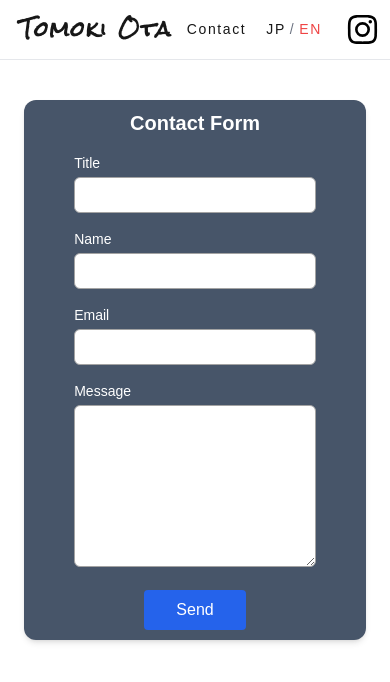
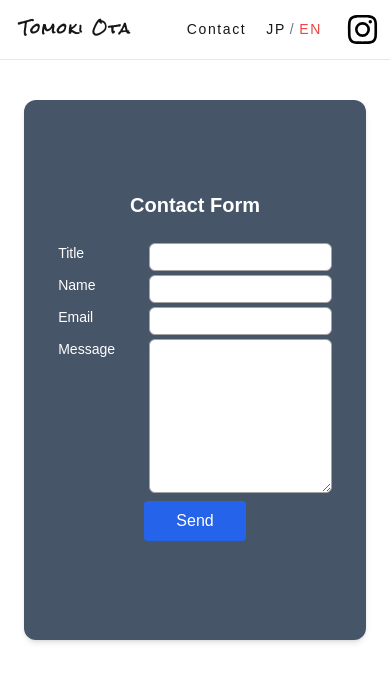
Before and after one commit to tomo1227/hp, a Next.js app: page /en/contact in a window 390 px wide. Shown: the top 682 px of the page. Built offline with nearby package versions, Linux system fonts and the light colour scheme.

Commit message:
iphoneの場合のスタイル崩れを修正

```diff
--- a/src/app/en/contact/page.tsx
+++ b/src/app/en/contact/page.tsx
@@ -40,7 +40,7 @@ export default function Page() {
             <div className="contact-contents">
                 <h1 className="contact-form">Contact Form</h1>
                 <form className="w-4/5" onSubmit={handleSubmit}>
-                    <div className="mb-4">
+                    <div className="contact-form-element">
                         <label className="contact-title-label" htmlFor="name">
                             Title
                         </label>
@@ -51,7 +51,7 @@ export default function Page() {
                             className="contact-title"
                         />
                     </div>
-                    <div className="mb-4">
+                    <div className="contact-form-element">
                         <label className="contact-name-label" htmlFor="name">
                             Name
                         </label>
@@ -62,7 +62,7 @@ export default function Page() {
                             className="contact-name"
                         />
                     </div>
-                    <div className="mb-4">
+                    <div className="contact-form-element">
                         <label className="contact-email-label" htmlFor="email">
                             Email
                         </label>
@@ -73,7 +73,7 @@ export default function Page() {
                             className="contact-email"
                         />
                     </div>
-                    <div className="mb-4">
+                    <div className="contact-form-element">
                         <label
                             htmlFor="content"
                             className="contact-message-label"
@@ -87,7 +87,7 @@ export default function Page() {
                             className="contact-message"
                         />
                     </div>
-                    <div className="flex justify-center">
+                    <div className="flex justify-center max-sm:m-2">
                         <button
                             type="submit"
                             className="px-8 py-2 rounded text-white bg-blue-600 hover:bg-blue-700"
--- a/src/app/ja/contact/page.tsx
+++ b/src/app/ja/contact/page.tsx
@@ -47,7 +47,7 @@ export default function Page() {
             <div className="contact-contents">
                 <h1 className="contact-form">お問い合わせフォーム</h1>
                 <form className="w-4/5" onSubmit={handleSubmit}>
-                    <div className="mb-4">
+                    <div className="contact-form-element">
                         <label className="contact-title-label" htmlFor="name">
                             タイトル
                         </label>
@@ -58,7 +58,7 @@ export default function Page() {
                             className="contact-title"
                         />
                     </div>
-                    <div className="mb-4">
+                    <div className="contact-form-element">
                         <label className="contact-name-label" htmlFor="name">
                             お名前
                         </label>
@@ -69,7 +69,7 @@ export default function Page() {
                             className="contact-name"
                         />
                     </div>
-                    <div className="mb-4">
+                    <div className="contact-form-element">
                         <label className="contact-email-label" htmlFor="email">
                             メールアドレス
                         </label>
@@ -80,7 +80,7 @@ export default function Page() {
                             className="contact-email"
                         />
                     </div>
-                    <div className="mb-4">
+                    <div className="contact-form-element">
                         <label
                             htmlFor="content"
                             className="contact-message-label"
--- a/src/app/styles/contact.css
+++ b/src/app/styles/contact.css
@@ -3,7 +3,7 @@
 }
 
 .contact-contents {
-  @apply flex flex-col items-center justify-center rounded-xl w-4/5 h-auto max-w-md mx-auto mt-4 bg-slate-600 p-5 shadow-md;
+  @apply flex flex-col items-center justify-center rounded-xl w-4/5 h-full max-w-md mx-auto mt-4 bg-slate-600 p-5 shadow-md max-sm:p-0;
 }
 
 @media (prefers-color-scheme: dark) {
@@ -19,7 +19,7 @@
 }
 
 .contact-form {
-  @apply text-xl text-white font-bold mb-4;
+  @apply text-xl text-white font-bold mb-4 max-sm:text-xl max-sm:mb-6;
 }
 
 .contact-title-label {
@@ -49,25 +49,29 @@
 }
 
 .contact-email {
-  @apply text-black p-2 mt-1 w-full rounded-md h-4/5;
+  @apply text-black p-2 mt-1 w-full rounded-md h-4/5 max-sm:p-1 max-sm:m-0 max-sm:w-2/3;
   caret-color: lightcoral;
   border: 1px solid #a3a3a3;
 }
 
 .contact-name {
-  @apply text-black p-2 mt-1 w-full rounded-md h-4/5;
+  @apply text-black p-2 mt-1 w-full rounded-md h-4/5 max-sm:p-1 max-sm:m-0 max-sm:w-2/3;
   caret-color: lightcoral;
   border: 1px solid #a3a3a3;
 }
 
 .contact-title {
-  @apply text-black p-2 mt-1 w-full rounded-md h-4/5;
+  @apply text-black p-2 mt-1 w-full rounded-md h-4/5 max-sm:p-1 max-sm:m-0 max-sm:w-2/3;
   caret-color: lightcoral;
   border: 1px solid #a3a3a3;
 }
 
 .contact-message {
-  @apply text-black p-2 mt-1 w-full rounded-md;
+  @apply text-black p-2 mt-1 w-full rounded-md max-sm:p-1 max-sm:m-0 max-sm:w-2/3;
   caret-color: lightcoral;
   border: 1px solid #a3a3a3;
 }
+
+.contact-form-element {
+  @apply flex flex-col mb-4 max-sm:flex-row max-sm:mb-1 max-sm:w-full max-sm:gap-2 max-sm:justify-between
+}
--- a/src/components/ui/header.tsx
+++ b/src/components/ui/header.tsx
@@ -28,7 +28,7 @@ export default function Header() {
         >
             <Link href="/" className="flex items-center">
                 <h2
-                    className={`${rockSaltFont.className} font-semibold text-center text-xl px-3`}
+                    className={`${rockSaltFont.className} font-semibold text-center text-xl px-3 max-md:text-sm`}
                 >
                     Tomoki Ota
                 </h2>
```
